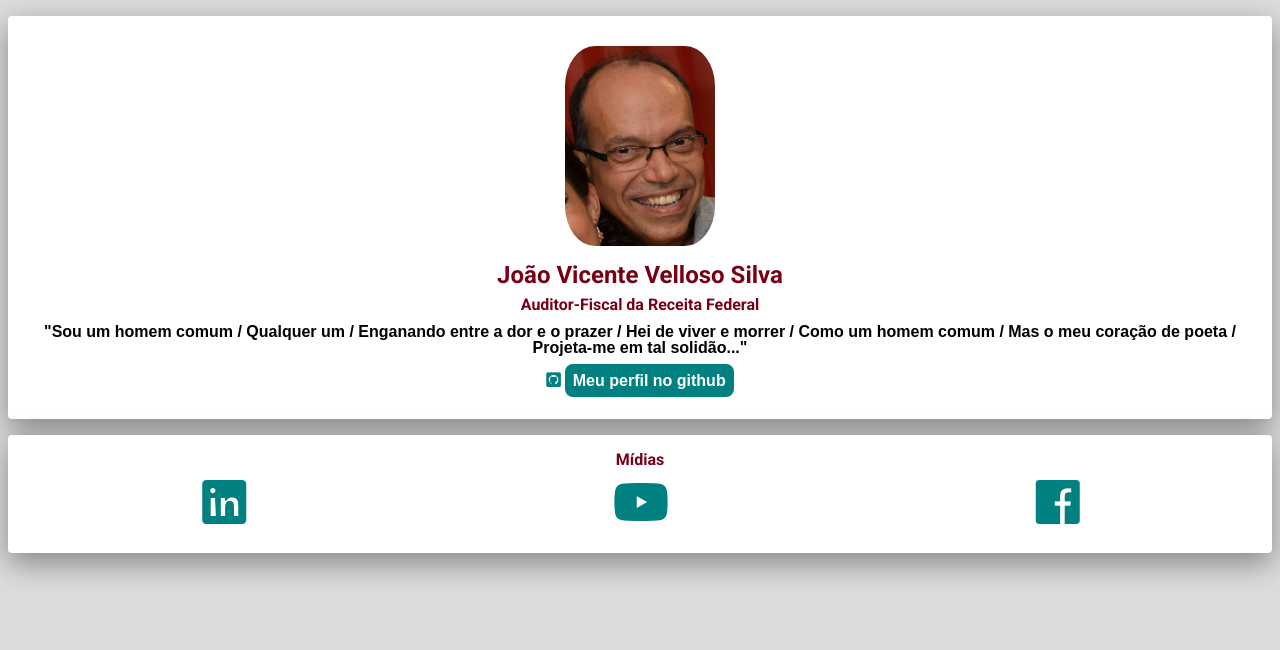
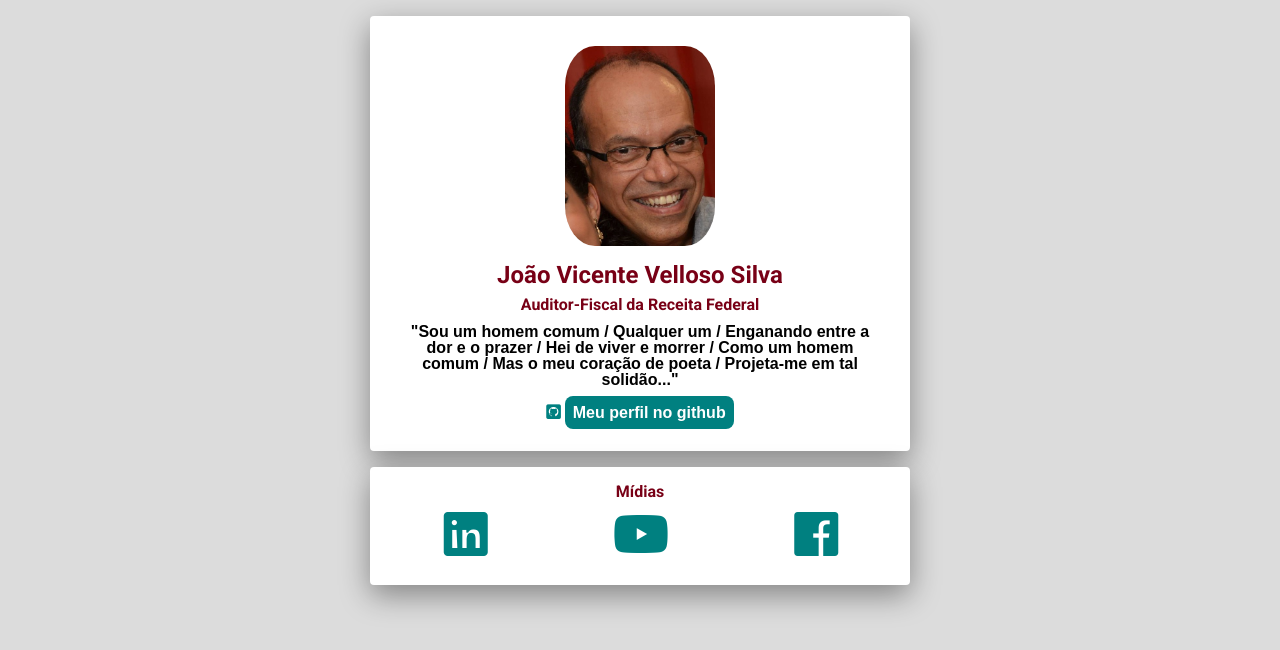
Before and after one commit to jvvelloso/profile, a plain HTML site: page index.html in a window 1280 px wide. Drawn offline with Linux system fonts and the light colour scheme.

Commit message:
codigo com width

```diff
--- a/style.css
+++ b/style.css
@@ -83,7 +83,7 @@ body {
     padding: 30px;
     border-radius: 4px;
     box-shadow: 0 10px 30px rgba(0,0,0,.4);
-    /*width: 480px;*/
+    width: 480px;
     margin: 16px auto;
   }
 
@@ -92,7 +92,7 @@ body {
     padding: 10px;
     border-radius: 4px;
     box-shadow: 0 10px 30px rgba(0,0,0,.4);
-    /*width: 520px;*/
+    width: 520px;
     margin: 16px auto;
   }
 
```
